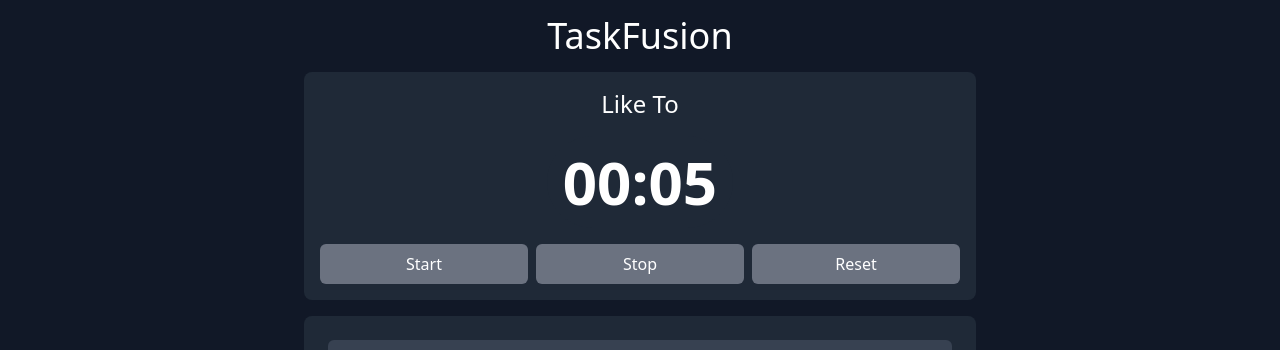
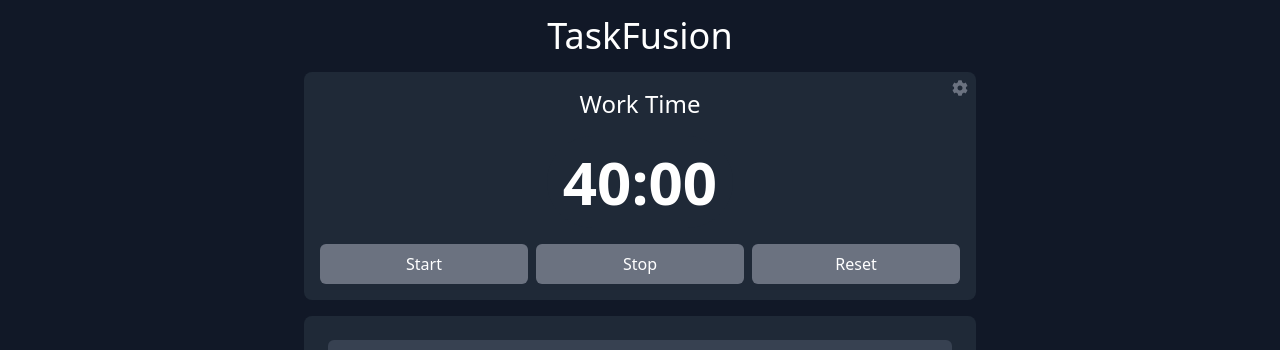
Before and after one commit to AlexZan/task-fusion, a React (Create React App) app: page / in a window 1280 px wide. Shown: the top 350 px of the page. Built offline with nearby package versions, Linux system fonts and the light colour scheme.

Commit message:
config for timer settings

```diff
--- a/package.json
+++ b/package.json
@@ -13,6 +13,7 @@
     "react-dnd-html5-backend": "^16.0.1",
     "react-dom": "^18.2.0",
     "react-icons": "^4.10.1",
+    "react-modal": "^3.16.1",
     "react-scripts": "5.0.1",
     "tailwindcss": "^3.3.2",
     "web-vitals": "^2.1.4"
--- /dev/null
+++ b/src/components/ConfigModal.js
@@ -0,0 +1,40 @@
+import React from 'react';
+import Modal from 'react-modal';
+import { FaCog } from 'react-icons/fa';
+import { saveToLocalStorage } from '../utils/localStorage';
+
+Modal.setAppElement('#root'); // This line is important for accessibility purposes
+
+function ConfigModal({ isOpen, onRequestClose, onConfirm, workTime, breakTime, setWorkTime, setBreakTime }) {
+  const handleConfirm = (e) => {
+    e.preventDefault();
+    saveToLocalStorage('workTime', workTime / 60);
+    saveToLocalStorage('breakTime', breakTime / 60);
+    onConfirm(e);
+  };
+
+  return (
+    <Modal
+      isOpen={isOpen}
+      onRequestClose={onRequestClose}
+      contentLabel="Configuration Modal"
+      className="p-4 bg-white dark:bg-gray-800 rounded-lg outline-none relative mx-2 md:mx-auto w-full md:w-96"
+      overlayClassName="fixed inset-0 bg-black bg-opacity-50 flex items-center justify-center"
+    >
+      <h2 className="text-2xl mb-4 flex items-center text-gray-900 dark:text-white"><FaCog className="mr-2" /> Configuration</h2>
+      <form onSubmit={handleConfirm} className="space-y-4">
+        <label className="block text-gray-900 dark:text-white">
+          <span>Work Time (minutes):</span>
+          <input type="number" value={workTime / 60} onChange={e => setWorkTime(e.target.value * 60)} className="mt-1 block w-full rounded-md border-gray-300 shadow-sm focus:border-blue-300 focus:ring focus:ring-blue-200 focus:ring-opacity-50 dark:bg-gray-700 dark:text-white" />
+        </label>
+        <label className="block text-gray-900 dark:text-white">
+          <span>Break Time (minutes):</span>
+          <input type="number" value={breakTime / 60} onChange={e => setBreakTime(e.target.value * 60)} className="mt-1 block w-full rounded-md border-gray-300 shadow-sm focus:border-blue-300 focus:ring focus:ring-blue-200 focus:ring-opacity-50 dark:bg-gray-700 dark:text-white" />
+        </label>
+        <button type="submit" className="w-full py-2 px-4 border border-transparent rounded-md shadow-sm text-sm font-medium text-white bg-blue-600 hover:bg-blue-700 focus:outline-none focus:ring-2 focus:ring-offset-2 focus:ring-blue-500">Confirm</button>
+      </form>
+    </Modal>
+  );
+}
+
+export default ConfigModal;
--- a/src/components/TaskTimer.js
+++ b/src/components/TaskTimer.js
@@ -1,66 +1,62 @@
-import React, { useState, useEffect } from 'react';
-import { playBeep } from '../utils/audioUtils';
-
-const NEED_TO_DURATION = 2; // 2 seconds for testing
-const LIKE_TO_DURATION = 5; // 5 seconds for testing
+import React, { useState } from 'react';
+import ConfigModal from './ConfigModal';
+import TaskTimerDisplayControl from './TaskTimerDisplayControl';
+import useTimer from '../hooks/useTimer';
+import { FaCog } from 'react-icons/fa';
 
 function TaskTimer() {
-  const [timeLeft, setTimeLeft] = useState(LIKE_TO_DURATION);
-  const [isNeedTo, setIsNeedTo] = useState(false);
-  const [isRunning, setIsRunning] = useState(false);
+  const {
+    workTime,
+    breakTime,
+    timeLeft,
+    isWorkTime,
+    isRunning,
+    setWorkTime,
+    setBreakTime,
+    start,
+    stop,
+    reset
+  } = useTimer(40, 20);
 
+  const [isConfigOpen, setIsConfigOpen] = useState(false);
 
-  useEffect(() => {
-    if (isRunning) {
-      playBeep();
-    }
-  }, [isNeedTo, isRunning]);
+  const handleConfigOpen = () => {
+    setIsConfigOpen(true);
+  };
 
+  const handleConfigClose = () => {
+    setIsConfigOpen(false);
+  };
 
-
-
-  useEffect(() => {
-    let timerId;
-
-    if (isRunning) {
-      timerId = setInterval(() => {
-        setTimeLeft((prevTimeLeft) => {
-          if (prevTimeLeft === 0) {
-            setIsNeedTo(!isNeedTo);
-            return isNeedTo ? LIKE_TO_DURATION : NEED_TO_DURATION;
-          } else {
-            return prevTimeLeft - 1;
-          }
-        });
-      }, 1000);
-    }
-
-    return () => clearInterval(timerId);
-  }, [isNeedTo, isRunning]);
-
-  const start = () => setIsRunning(true);
-  const stop = () => setIsRunning(false);
-  const reset = () => {
-    setIsRunning(false);
-    setTimeLeft(isNeedTo ? NEED_TO_DURATION : LIKE_TO_DURATION);
+  const handleConfigConfirm = (e) => {
+    e.preventDefault();
+    setIsConfigOpen(false);
+    reset(); // Reset the timer when the times are updated
   };
 
   const minutes = Math.floor(timeLeft / 60);
   const seconds = timeLeft % 60;
 
   return (
-    <div className="text-center p-4 dark:bg-gray-800 rounded-lg mb-4">
-      <h2 className="text-2xl">{isNeedTo ? 'Need To' : 'Like To'}</h2>
-      <div className="text-6xl font-bold my-4">
-        <div className="inline-block bg-gray-800 rounded-full p-4">
-          {minutes.toString().padStart(2, '0')}:{seconds.toString().padStart(2, '0')}
-        </div>
-      </div>
-      <div className="flex justify-between">
-        <button onClick={start} className="bg-gray-500 text-white p-2 rounded-md w-1/3 mr-2">Start</button>
-        <button onClick={stop} className="bg-gray-500 text-white p-2 rounded-md w-1/3 mr-2">Stop</button>
-        <button onClick={reset} className="bg-gray-500 text-white p-2 rounded-md w-1/3">Reset</button>
-      </div>
+    <div className="text-center p-4 dark:bg-gray-800 rounded-lg mb-4 relative">
+      <button onClick={handleConfigOpen} className="absolute top-2 right-2 text-gray-500 hover:text-gray-700 transition-colors duration-200"><FaCog /></button>
+      <h2 className="text-2xl">{isWorkTime ? 'Work Time' : 'Break Time'}</h2>
+      <TaskTimerDisplayControl
+        minutes={minutes}
+        seconds={seconds}
+        start={start}
+        stop={stop}
+        reset={reset}
+      />
+      <ConfigModal
+        isOpen={isConfigOpen}
+        onRequestClose={handleConfigClose}
+        onConfirm={handleConfigConfirm}
+        workTime={workTime}
+        breakTime={breakTime}
+        setWorkTime={setWorkTime}
+        setBreakTime={setBreakTime}
+      />
     </div>
   );
 }
--- /dev/null
+++ b/src/components/TaskTimerDisplayControl.js
@@ -0,0 +1,21 @@
+// components/TaskTimerDisplayControl.js
+import React from 'react';
+
+function TaskTimerDisplayControl({ minutes, seconds, start, stop, reset }) {
+  return (
+    <>
+      <div className="text-6xl font-bold my-4">
+        <div className="inline-block bg-gray-800 rounded-full p-4">
+          {minutes.toString().padStart(2, '0')}:{seconds.toString().padStart(2, '0')}
+        </div>
+      </div>
+      <div className="flex justify-between">
+        <button onClick={start} className="bg-gray-500 text-white p-2 rounded-md w-1/3 mr-2">Start</button>
+        <button onClick={stop} className="bg-gray-500 text-white p-2 rounded-md w-1/3 mr-2">Stop</button>
+        <button onClick={reset} className="bg-gray-500 text-white p-2 rounded-md w-1/3">Reset</button>
+      </div>
+    </>
+  );
+}
+
+export default TaskTimerDisplayControl;
--- a/src/hooks/useTasks.js
+++ b/src/hooks/useTasks.js
@@ -1,15 +1,16 @@
 // hooks/useTasks.js
 import { useState, useEffect } from 'react';
+import { saveToLocalStorage, loadFromLocalStorage } from '../utils/localStorage';
 import tasksData from '../tasks.json';
 
 export default function useTasks() {
-  const [needToTasks, setNeedToTasks] = useState([]);
-  const [likeToTasks, setLikeToTasks] = useState([]);
+  const [needToTasks, setNeedToTasks] = useState(loadFromLocalStorage('needToTasks') || tasksData.needToTasks);
+  const [likeToTasks, setLikeToTasks] = useState(loadFromLocalStorage('likeToTasks') || tasksData.likeToTasks);
 
   useEffect(() => {
-    setNeedToTasks(tasksData.needToTasks);
-    setLikeToTasks(tasksData.likeToTasks);
-  }, []);
+    saveToLocalStorage('needToTasks', needToTasks);
+    saveToLocalStorage('likeToTasks', likeToTasks);
+  }, [needToTasks, likeToTasks]);
 
   const addTask = (task) => {
     if (task.listType === 'need-to') {
@@ -34,7 +35,6 @@ export default function useTasks() {
       );
     }
   };
-
 
   const handleTaskDeletion = (id, listType) => {
     if (listType === 'need-to') {
@@ -62,12 +62,6 @@ export default function useTasks() {
     }
   };
 
-
-
-
-
-
-
   return {
     needToTasks,
     likeToTasks,
--- /dev/null
+++ b/src/hooks/useTimer.js
@@ -0,0 +1,56 @@
+import { useState, useEffect } from 'react';
+import { playBeep } from '../utils/audioUtils';
+import { loadFromLocalStorage, saveToLocalStorage } from '../utils/localStorage';
+
+export default function useTimer(initialWorkTime, initialBreakTime) {
+  const [workTime, setWorkTime] = useState((loadFromLocalStorage('workTime') || initialWorkTime) * 60);
+  const [breakTime, setBreakTime] = useState((loadFromLocalStorage('breakTime') || initialBreakTime) * 60);
+  const [timeLeft, setTimeLeft] = useState(workTime);
+  const [isWorkTime, setIsWorkTime] = useState(true);
+  const [isRunning, setIsRunning] = useState(false);
+
+  useEffect(() => {
+    if (isRunning) {
+      playBeep();
+    }
+  }, [isWorkTime, isRunning]);
+
+  useEffect(() => {
+    let timerId;
+
+    if (isRunning) {
+      timerId = setInterval(() => {
+        setTimeLeft((prevTimeLeft) => {
+          if (prevTimeLeft === 0) {
+            setIsWorkTime(!isWorkTime);
+            return isWorkTime ? breakTime : workTime;
+          } else {
+            return prevTimeLeft - 1;
+          }
+        });
+      }, 1000);
+    }
+
+    return () => clearInterval(timerId);
+  }, [isWorkTime, isRunning, workTime, breakTime]);
+
+  const start = () => setIsRunning(true);
+  const stop = () => setIsRunning(false);
+  const reset = () => {
+    setIsRunning(false);
+    setTimeLeft(isWorkTime ? workTime : breakTime);
+  };
+
+  return {
+    workTime,
+    breakTime,
+    timeLeft,
+    isWorkTime,
+    isRunning,
+    setWorkTime,
+    setBreakTime,
+    start,
+    stop,
+    reset
+  };
+}
--- /dev/null
+++ b/src/utils/localStorage.js
@@ -0,0 +1,22 @@
+// localStorage.js
+export function saveToLocalStorage(key, value) {
+  try {
+    const serializedValue = JSON.stringify(value);
+    localStorage.setItem(key, serializedValue);
+  } catch (error) {
+    console.error('Error saving to LocalStorage', error);
+  }
+}
+
+export function loadFromLocalStorage(key) {
+  try {
+    const serializedValue = localStorage.getItem(key);
+    if (serializedValue === null) {
+      return undefined;
+    }
+    return JSON.parse(serializedValue);
+  } catch (error) {
+    console.error('Error loading from LocalStorage', error);
+    return undefined;
+  }
+}
```
Also changed, not shown: 1 other file (tests, documents, lock files or other folders).
